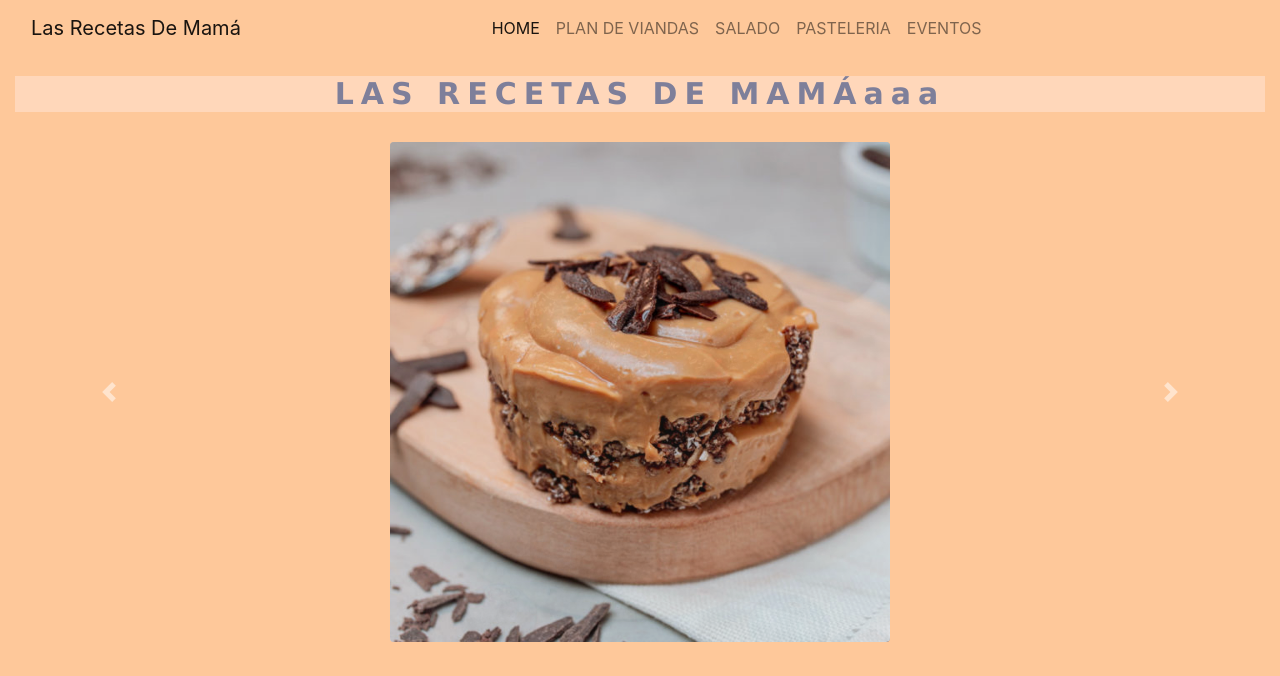
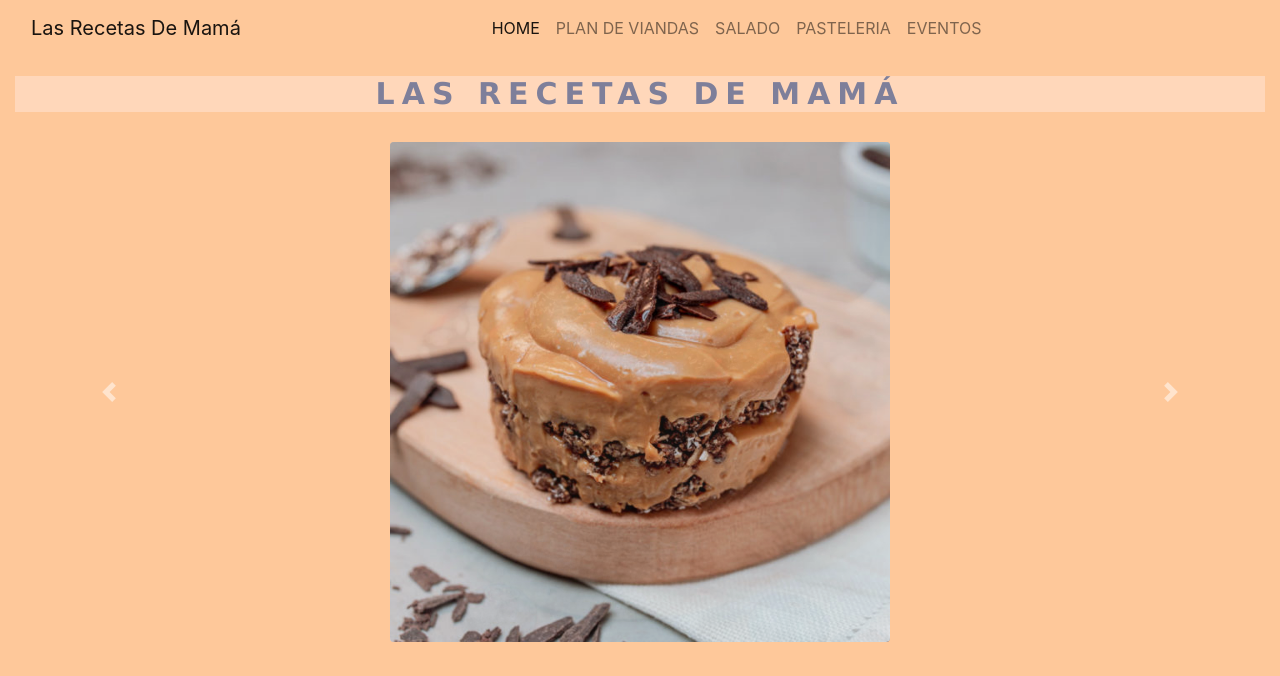
Before and after one commit to leonania/primer_repositorio, a website: page index.html in a window 1280 px wide. Shown: the top 676 px of the page. Drawn offline with nearby package versions, Linux system fonts and the light colour scheme; a web font is replaced by a local one.

Commit message:
titulooriginal

```diff
--- a/index.html
+++ b/index.html
@@ -49,7 +49,7 @@
 </header>
 <div class="row titulo__principal">
   <div class="col-lg-12 col-xs-12">
-  <h1 id="titulo__principal--diseño">LAS RECETAS DE MAMÁaaa</h1>
+  <h1 id="titulo__principal--diseño">LAS RECETAS DE MAMÁ</h1>
   </div>
 </div>
   <main class="row carousel__principal">
```
